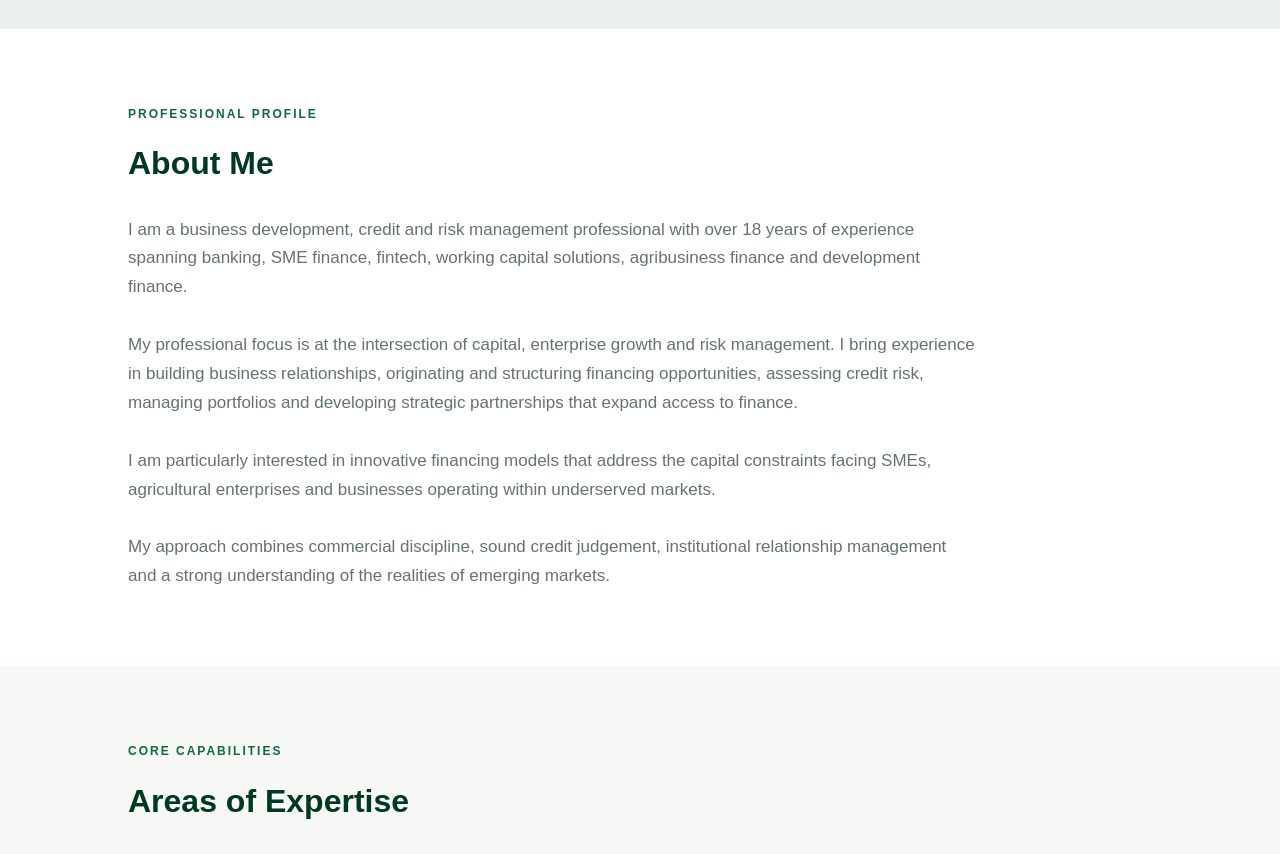
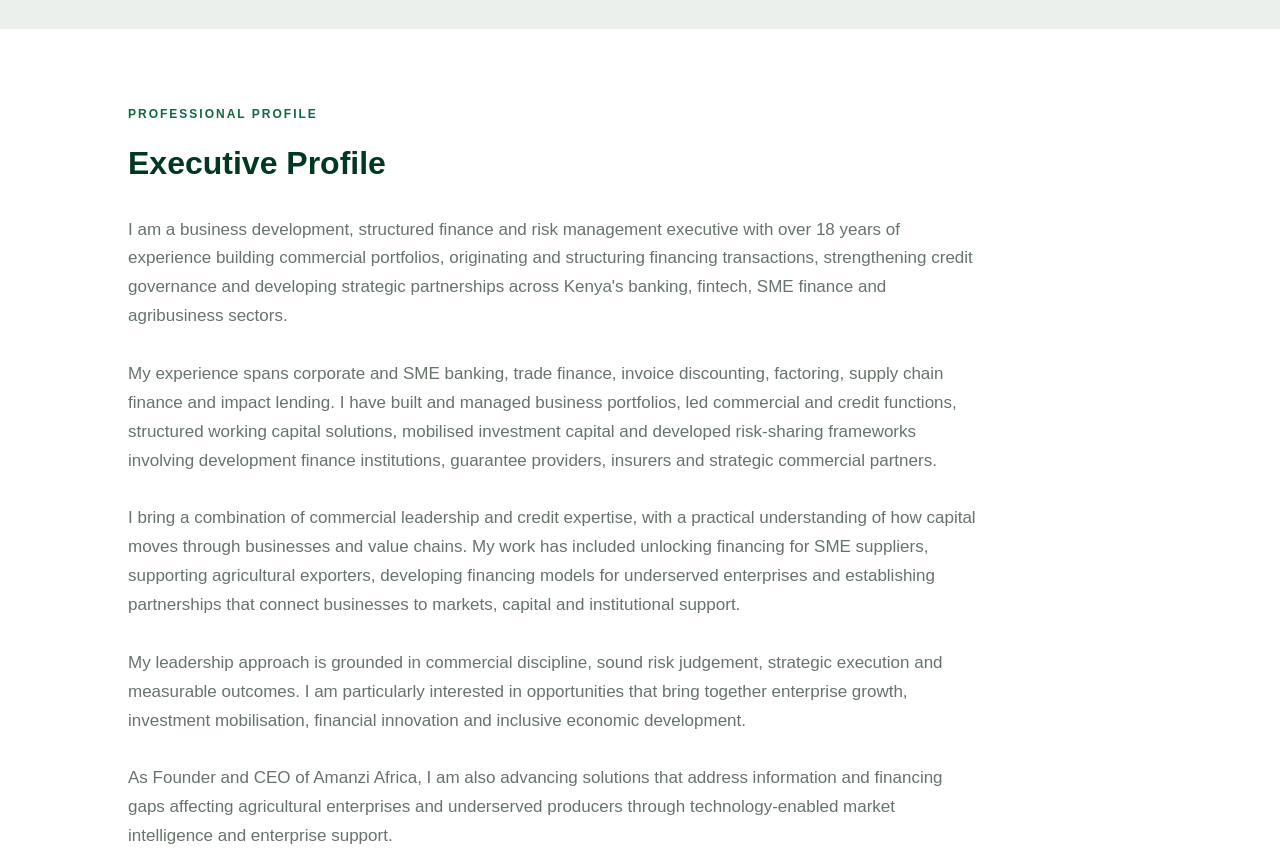
Before and after one commit to Teresawabwire/teresa-wabwire-portfolio, a plain HTML site: page index.html in a window 1280 px wide. Shown: the part 800-1654 px from the top of the page. Drawn offline with Linux system fonts and the light colour scheme.

Commit message:
Upgrade executive profile
Updated the professional profile section to reflect a more detailed and refined description of experience and expertise.

```diff
--- a/index.html
+++ b/index.html
@@ -180,29 +180,27 @@ footer {
 
 <section id="about">
   <div class="section-label">Professional Profile</div>
-  <h2 class="section-title">About Me</h2>
+  <h2 class="section-title">Executive Profile</h2>
   <p class="intro">
-    I am a business development, credit and risk management professional
-    with over 18 years of experience spanning banking, SME finance,
-    fintech, working capital solutions, agribusiness finance and
-    development finance.
+    I am a business development, structured finance and risk management executive with over 18 years of experience building commercial portfolios, originating and structuring financing transactions, strengthening credit governance and developing strategic partnerships across Kenya's banking, fintech, SME finance and agribusiness sectors.
+
     <br><br>
-    My professional focus is at the intersection of capital, enterprise
-    growth and risk management. I bring experience in building business
-    relationships, originating and structuring financing opportunities,
-    assessing credit risk, managing portfolios and developing strategic
-    partnerships that expand access to finance.
+
+    My experience spans corporate and SME banking, trade finance, invoice discounting, factoring, supply chain finance and impact lending. I have built and managed business portfolios, led commercial and credit functions, structured working capital solutions, mobilised investment capital and developed risk-sharing frameworks involving development finance institutions, guarantee providers, insurers and strategic commercial partners.
+
     <br><br>
-    I am particularly interested in innovative financing models that
-    address the capital constraints facing SMEs, agricultural enterprises
-    and businesses operating within underserved markets.
+
+    I bring a combination of commercial leadership and credit expertise, with a practical understanding of how capital moves through businesses and value chains. My work has included unlocking financing for SME suppliers, supporting agricultural exporters, developing financing models for underserved enterprises and establishing partnerships that connect businesses to markets, capital and institutional support.
+
     <br><br>
-    My approach combines commercial discipline, sound credit judgement,
-    institutional relationship management and a strong understanding
-    of the realities of emerging markets.
+
+    My leadership approach is grounded in commercial discipline, sound risk judgement, strategic execution and measurable outcomes. I am particularly interested in opportunities that bring together enterprise growth, investment mobilisation, financial innovation and inclusive economic development.
+
+    <br><br>
+
+    As Founder and CEO of Amanzi Africa, I am also advancing solutions that address information and financing gaps affecting agricultural enterprises and underserved producers through technology-enabled market intelligence and enterprise support.
   </p>
 </section>
-
 <section id="expertise" class="soft">
   <div class="section-label">Core Capabilities</div>
   <h2 class="section-title">Areas of Expertise</h2>
```
